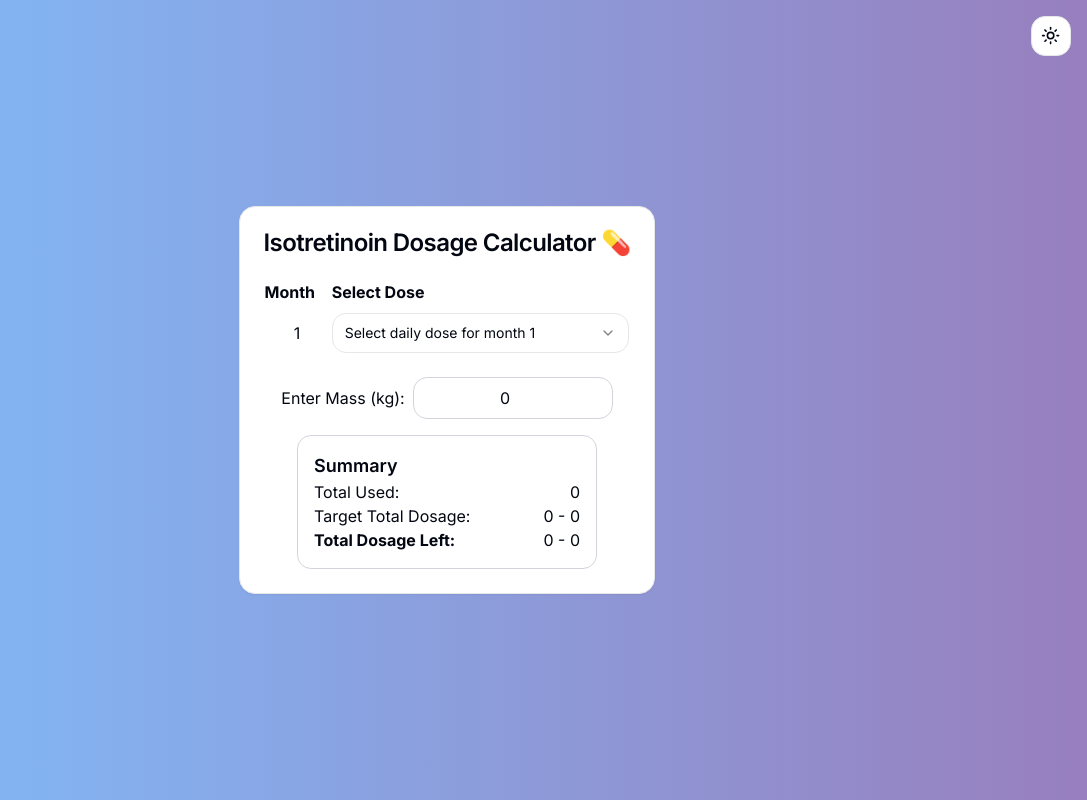
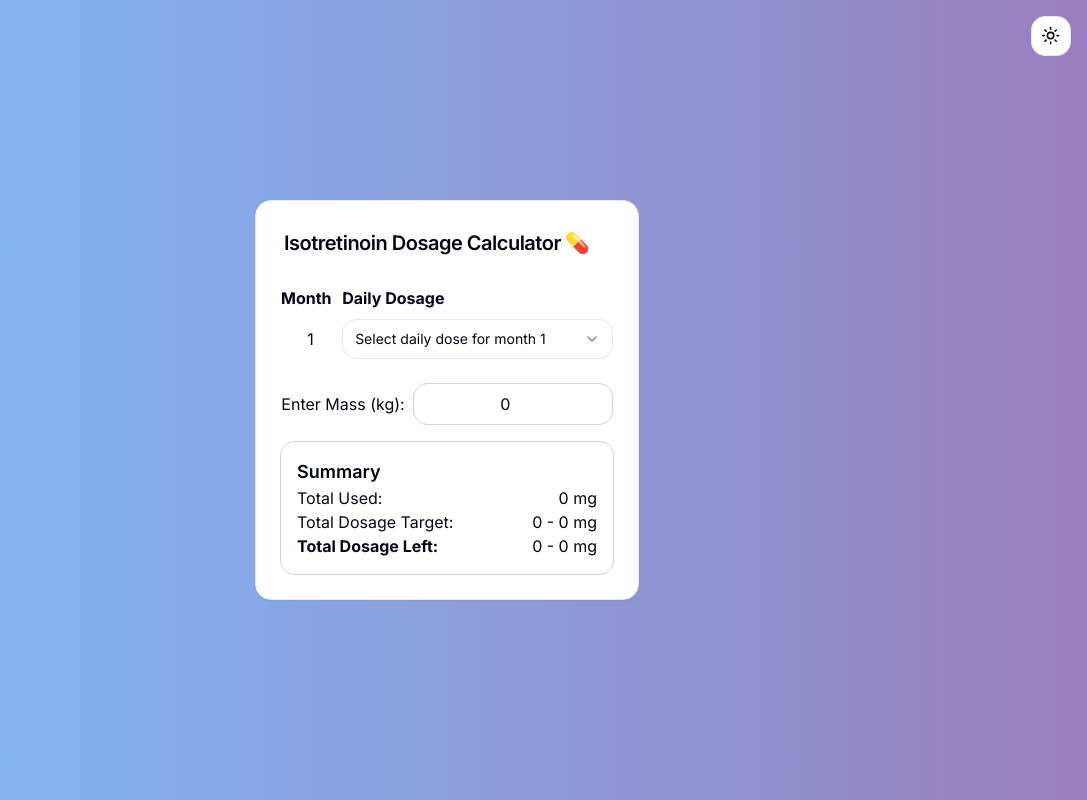
Before and after one commit to ocg2347/isotretinoin-dose-calculator, a Next.js app: page / in a window 1280 px wide. Shown: the whole page, without its empty margins (193-1280 px from the left). Built offline with nearby package versions, Linux system fonts and the light colour scheme.

Commit message:
fix alignment issues

```diff
--- a/app/page.tsx
+++ b/app/page.tsx
@@ -76,10 +76,12 @@ export default function App() {
         </DropdownMenu>
       </div>
 
-      <Card>
+      <Card className="max-w-sm w-full mx-4 my-4">
 
         <CardHeader>
-          <CardTitle>Isotretinoin Dosage Calculator 💊</CardTitle>
+        <CardTitle className="flex items-center overflow-hidden text-ellipsis whitespace-nowrap text-xl p-1">
+          Isotretinoin Dosage Calculator <span className="ml-1">💊</span>
+        </CardTitle>
         </CardHeader>
 
         <CardContent>
@@ -87,7 +89,7 @@ export default function App() {
             <thead>
               <tr>
                 <th className="text-left">Month</th>
-                <th className="text-left">Select Dose</th>
+                <th className="text-left">Daily Dosage</th>
               </tr>
             </thead>
             <tbody>
@@ -120,7 +122,7 @@ export default function App() {
               type="number"
               value={mass}
               onChange={(e) => {
-                const massValue = Number(e.target.value);
+                const massValue = e.target.value === "" ? "" : Number(e.target.value);
                 setMass(massValue);
                 updateTargetDosage(massValue);
               }}
@@ -129,21 +131,23 @@ export default function App() {
           </div>
 
           {/* Summary  */}
-          <div className="flex justify-center mt-4">
-            <div className="border border-gray-300 rounded-md p-4 w-[300px]">
+          <div className="border border-gray-300 rounded-md mt-4 p-4">
             <p className="text-lg font-semibold">Summary</p>
             <div className="flex justify-between">
-                <span>Total Used:</span>
-                <span>{totalDosages}</span>
+
+            <span className="whitespace-nowrap">Total Used:</span>
+            <span className="whitespace-nowrap">{totalDosages} mg</span>
           </div>
+
           <div className="flex justify-between">
-                <span>Target Total Dosage:</span>
-                <span>{targetDosage[0]} - {targetDosage[1]}</span>
+
+        <span className="whitespace-nowrap">Total Dosage Target:</span>
+        <span className="whitespace-nowrap">{targetDosage[0]} - {targetDosage[1]} mg</span>
       </div>
+
       <div className="flex justify-between">
-                <span className="font-bold">Total Dosage Left:</span>
-                <span>{targetDosage[0] - totalDosages} - {targetDosage[1] - totalDosages}</span>
-              </div>
+        <span className="font-bold whitespace-nowrap">Total Dosage Left:</span>
+        <span className="whitespace-nowrap">{targetDosage[0] - totalDosages} - {targetDosage[1] - totalDosages} mg</span>
         </div>
         </div>
 
```
Lines whose indentation alone changed are shown as unchanged.
